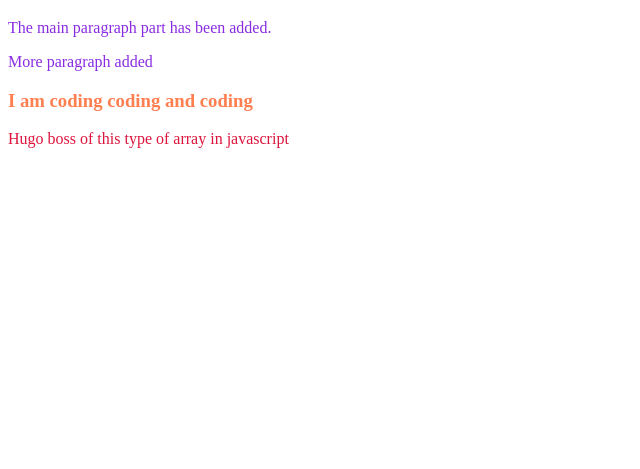
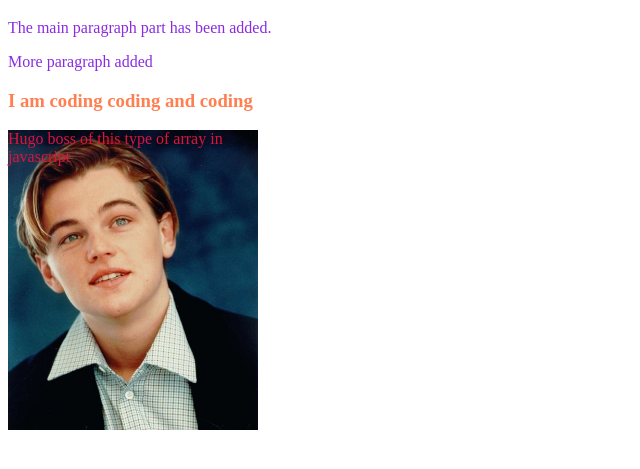
Before and after one commit to antik1801/my-first-repo, a plain HTML site: page index.html in a window 1280 px wide. Shown: the part 61-530 px from the top of the page, without its empty margins (0-640 px from the left). Drawn offline with Linux system fonts and the light colour scheme; files that its build step writes are made by us from their sources.

Commit message:
lio de caprio added

```diff
--- a/index.html
+++ b/index.html
@@ -5,7 +5,7 @@
     <meta http-equiv="X-UA-Compatible" content="IE=edge">
     <meta name="viewport" content="width=device-width, initial-scale=1.0">
     <title>My-first-repository</title>
-    <link rel="stylesheet" href="style.css">
+    <link rel="stylesheet" href="/styles/style.css">
 </head>
 <body>
     <h1>I have added new header file</h1>
--- a/styles/style.css
+++ b/styles/style.css
@@ -6,4 +6,13 @@ h3{
 }
 .hugo-boss{
     color: crimson;
+    height: 300px;
+    width:250px;
+    /* background-color: chocolate;
+     */
+     background-image: url("/styles/images/lio.jpg");
+     background-size: cover;
+     background-color: blueviolet;
+     background-repeat: no-repeat;
+     background-blend-mode:normal;
 }
```
